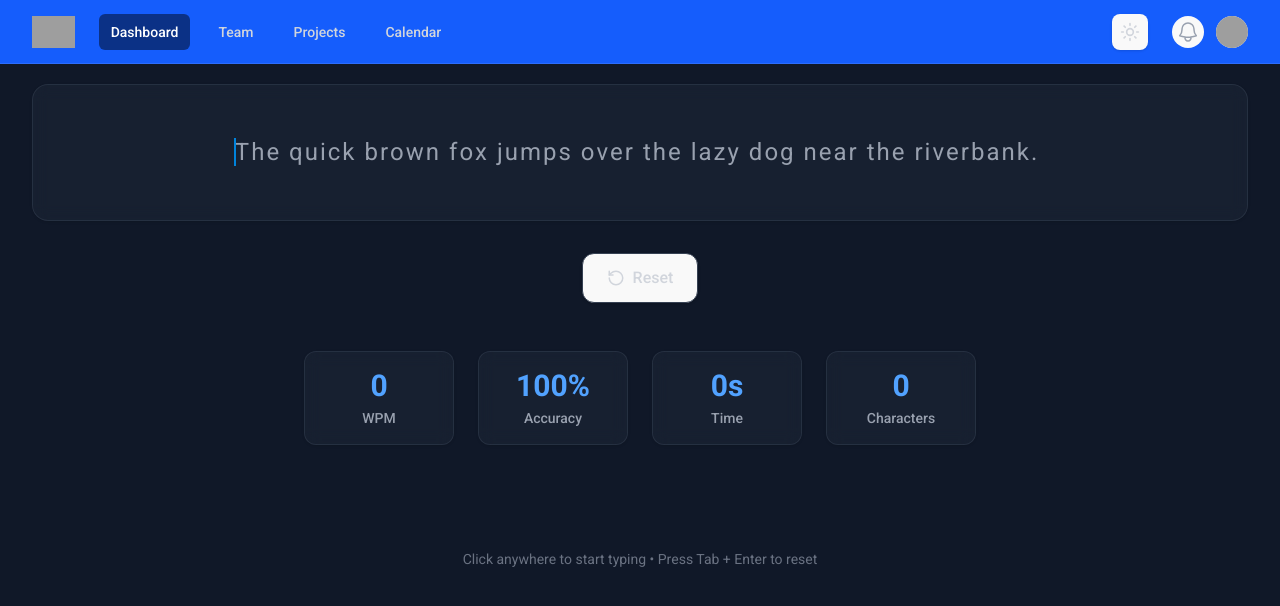
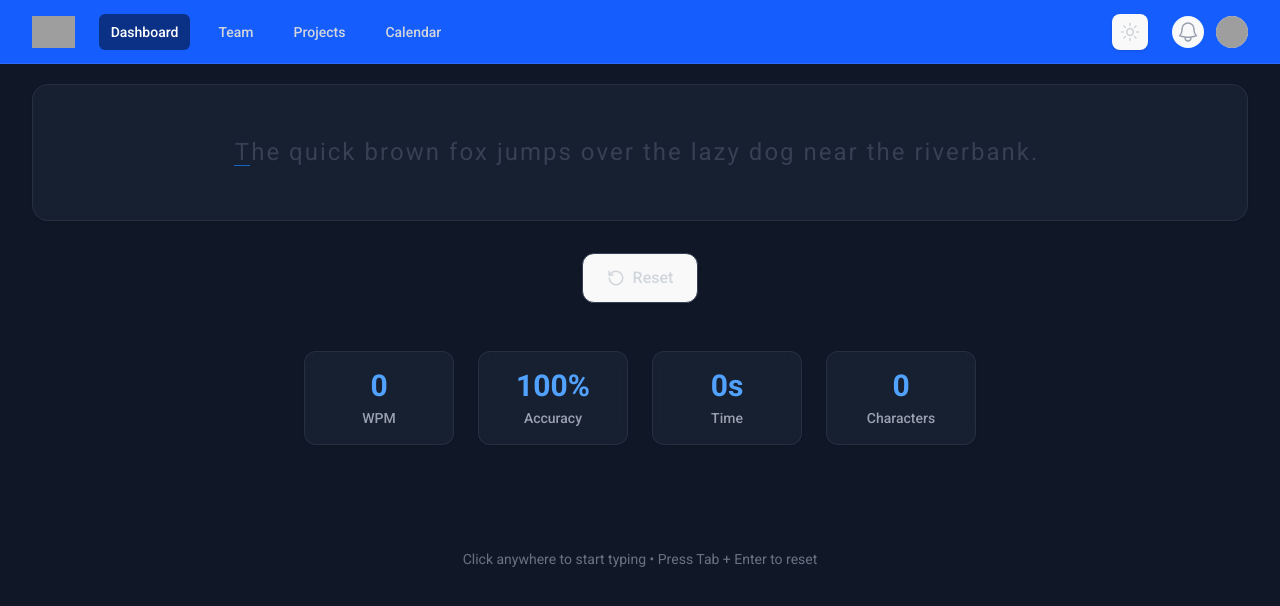
Before and after one commit to REDAELMBARKI/TypingIdeaMoneyTypeIdea, a React (Vite) app: page / in a window 1280 px wide. Shown: the top 606 px of the page. Built offline with nearby package versions, Linux system fonts and the light colour scheme; grey boxes are pictures that could not be loaded.

Commit message:
indicator fix + coloring fixeed also typing is done now

```diff
--- a/src/App.css
+++ b/src/App.css
@@ -45,35 +45,59 @@
 }
 
 
-.display-indicator{
-    position: relative;
+/*  indicator animation  */
+.display-indicator {
+  position: relative;
 }
 
-.display-indicator::before{
+.display-indicator::before {
   position: absolute;
   content: '';
-  width: 15%;
-  height: 100%;
+  width: 0;                /* start at 0 width */
+  height: 0.05em;          /* small underline */
   left: 0;
-  top: 0;
-  background-color: rgb(0, 131, 219);
-  animation: fadeInOut 1s infinite;
+  bottom: 0;
+  background-color: rgb(22, 102, 200); /* red for wrong word */
+  opacity: 0;               /* start low opacity */
+  transform-origin: left;    /* grow from left */
+  animation: underlineAppear 0.6s ease-out forwards;
 }
 
-
-@keyframes fadeInOut {
-   0%{
-        opacity: 10%;
-   }
-   50%{
-        opacity: 100%;
-   }
-   100% {
-       opacity: 10%;
-   }
-
+/* Animate underline growing from left to full width and fading in */
+@keyframes underlineAppear {
+  0% {
+    width: 0;
+    opacity: 0.1;
+  }
+  100% {
+    width: 100%;
+    opacity: 1;
+  }
 }
 
+/* Stop animation if needed */
+.stop-animation::before {
+  animation: none;
+  width: 100%;
+  opacity: 1;
+}
+
+/* Fallback class for static underline */
+.underLineBefore {
+  position: relative;
+}
+
+.underLineBefore::before {
+  position: absolute;
+  content: '';
+  width: 100%;
+  height: 0.05em;
+  left: 0;
+  bottom: 0;
+  background-color: rgb(200, 22, 22);
+}
+
+/* end indicator styling  */
 /* caps on */
 .caps-indicator {
   position: absolute;
--- a/src/TypingMain.tsx
+++ b/src/TypingMain.tsx
@@ -38,6 +38,7 @@ const TypingApp: React.FC = () => {
   const [trachChars, setTrachChars] = useState<string[]>([]);
   const [isWrongWord, setIsWrongWord] = useState<boolean>(false);
   const [trachWord, setTrachWord] = useState<string[]>([]);
+  const [isTypingActive , setIsTypingActive] = useState<boolean>(false);
   const [wrongWords, setWrongWords] = useState<
     { start: number; end: number }[]
   >([]);
@@ -50,7 +51,7 @@ const TypingApp: React.FC = () => {
   //hooks
   const { isDarkMode } = useThemeHook();
 
-
+  console.log("wrong words" , wrongWords)
 
   // caps listener
   useEffect(()=>{
@@ -85,6 +86,20 @@ const TypingApp: React.FC = () => {
   };
 
 
+  useEffect(()=>{
+      const handleKeyDown = () =>  setIsTypingActive(true) ;
+
+      const handleKeyUp = () => setIsTypingActive(false) ;
+
+      window.addEventListener('keydown' ,handleKeyDown)
+      window.addEventListener('keyup' ,handleKeyUp)
+
+
+      return () => {
+         window.removeEventListener('keydown' , handleKeyDown)
+         window.removeEventListener('keyup' , handleKeyUp)
+      }
+  } ,[])
   // hooks call
 
   // index incriment controller
@@ -107,6 +122,7 @@ const TypingApp: React.FC = () => {
     isWrongWord,
     trachWord,
     wrongWords,
+    isTypingActive
   });
   const handleDeleteChar = useCharacterDeleteHook({
     currentText,
--- a/src/customHooks/useCharacterDeleteHook.ts
+++ b/src/customHooks/useCharacterDeleteHook.ts
@@ -50,8 +50,6 @@ function useCharacterDeleteHook({
         ));
       }
 
-      console.log("deleting " )
-
       setCurrentLetter((prev) => ({
       index: prev.index - 1,
       letter: currentText[prev.index - 1]
--- a/src/customHooks/useTextRender.tsx
+++ b/src/customHooks/useTextRender.tsx
@@ -7,7 +7,7 @@ interface TextRenderProps {
   currentText: string;
   inputValue: string;
   wrongChars: number[];
-
+  isTypingActive :boolean ;
   isWrongWord: boolean;
   trachWord: string[];
   wrongWords:{start : number , end:number}[];
@@ -19,7 +19,8 @@ export const useTextRender = ({
   inputValue,
   wrongChars,
   trachWord,
-  wrongWords
+  wrongWords ,
+  isTypingActive
 }: TextRenderProps) => {
   const { isDarkMode } = useThemeHook();
 
@@ -29,13 +30,13 @@ export const useTextRender = ({
 
     if (index > currentLetter.index - 1) {
       // Untyped letters
-      className += isDarkMode ? "text-gray-400" : "text-gray-600";
+      className += isDarkMode ? "text-gray-700" : "text-gray-700";
     } else if (wrongChars.includes(index)) {
       // Wrong chars
-      className += "text-red-500";
+      className += "text-red-700";
     } else {
       // Correct typed chars
-      className += isDarkMode ? "text-white" : "text-black";
+      className += isDarkMode ? "text-slate-300" : "text-black";
     }
 
     // Custom indicator logic
@@ -51,17 +52,24 @@ export const useTextRender = ({
 
     const range = wrongWords.find(r => r.start === index);
     if(range){
-      return (
+       const word = currentText.slice(range.start, range.end + 1);
+
+        return (
           <span
             key={index}
-            className="text-red-500 px-[1px]"
-            style={{
-            borderBottom: "1px solid red",
-            lineHeight: 1,
-            display: "inline-block"
-          }}
+            className="px-[1px] underLineBefore"
+            style={{ display: "inline-block" }}
           >
-            {currentText.slice(range!.start, range!.end + 1)}
+            {word.split('').map((char, i) => (
+              <span
+                key={i}
+                style={{
+                  color: wrongChars.some(ch_index => currentText[ch_index] === char ) ? 'red' : 'white',
+                }}
+              >
+                {char}
+              </span>
+            ))}
           </span>
         );
     }
@@ -77,7 +85,7 @@ export const useTextRender = ({
         {char === " " &&
           index === currentLetter.index &&
           trachWord.length > 0 && (
-            <span className="trach-word text-red-400">
+            <span className="trach-word text-red-800">
               {trachWord.join("")}
             </span>
           )}
@@ -85,7 +93,7 @@ export const useTextRender = ({
 
          {
 
-        <span key={index} className={`px-[1px]  ${className} ${indicator}`}
+        <span key={index} className={`px-[1px]  ${className} ${indicator} ${isTypingActive ? 'stop-animation' : ''}`}
 
         >
           {char === " " ? "\u00A0" : char}
--- a/src/customHooks/useWrongWordsFinder.ts
+++ b/src/customHooks/useWrongWordsFinder.ts
@@ -31,15 +31,16 @@ export const useWrongWordsFinder = ({currentLetter , currentText , setWrongWords
              wordFirstIndex = i ;
             i-- ;
            }
-           // we splice the word starting from first index till currentLetter.index since slice exclude the last the last number we put currentLetter.index istead of currentLetter.index - 1
 
             let isInWrongChars:boolean = false ;
             for(let i = wordFirstIndex ; i <=  currentLetter.index - 1 ; i++){
                  if(wrongChars.includes(i)){
+
                    isInWrongChars  =  true ;
                    break ;
                  }
             }
+
 
             if(isInWrongChars){
                setWrongWords(prev => [...prev , {start: wordFirstIndex, end : currentLetter.index - 1}])
```
